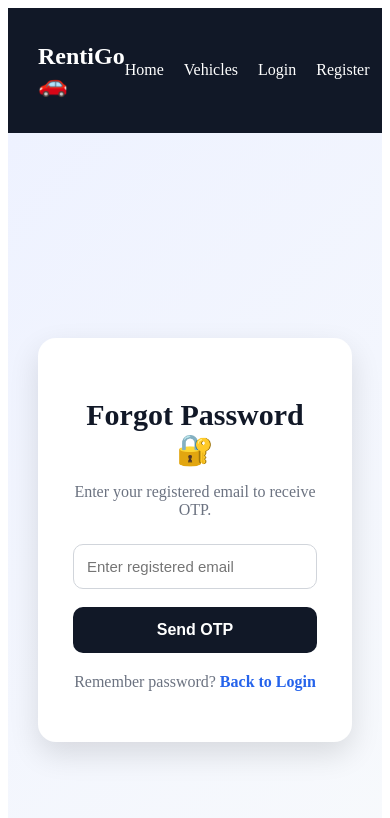
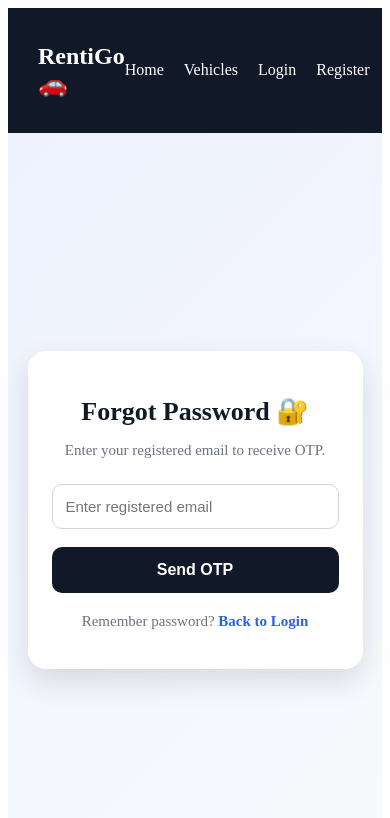
Before and after one commit to saikirangoud964/rentigo-vehicle-rental-system, a React app in the folder frontend/frontend/: page /forgot-password in a window 390 px wide. Shown: the top 818 px of the page. Built offline with nearby package versions, Linux system fonts and the light colour scheme; the HTML template or start-up script is replaced by a standard one.

Commit message:
Made forgot password page responsive

```diff
--- a/frontend/frontend/src/pages/ForgotPassword.jsx
+++ b/frontend/frontend/src/pages/ForgotPassword.jsx
@@ -27,7 +27,6 @@ function ForgotPassword() {
       navigate("/verify-otp");
     } catch (error) {
       console.log("OTP ERROR:", error.response?.data || error.message || error);
-
       alert(error.response?.data?.message || "Failed to send OTP");
     } finally {
       setLoading(false);
@@ -73,21 +72,23 @@ const pageStyle = {
   justifyContent: "center",
   alignItems: "center",
   background: "linear-gradient(135deg, #eef2ff, #f8fafc)",
-  padding: "30px",
+  padding: "clamp(16px, 5vw, 30px)",
+  boxSizing: "border-box",
 };
 
 const cardStyle = {
   width: "100%",
   maxWidth: "420px",
-  padding: "35px",
+  padding: "clamp(24px, 5vw, 35px)",
   background: "#fff",
   borderRadius: "18px",
   boxShadow: "0 12px 30px rgba(0,0,0,0.12)",
   textAlign: "center",
+  boxSizing: "border-box",
 };
 
 const titleStyle = {
-  fontSize: "30px",
+  fontSize: "clamp(26px, 5vw, 30px)",
   marginBottom: "10px",
   color: "#111827",
 };
@@ -95,6 +96,7 @@ const titleStyle = {
 const subtitleStyle = {
   color: "#6b7280",
   marginBottom: "25px",
+  fontSize: "clamp(15px, 2vw, 16px)",
 };
 
 const inputStyle = {
@@ -123,6 +125,7 @@ const btnStyle = {
 const backTextStyle = {
   marginTop: "20px",
   color: "#6b7280",
+  fontSize: "15px",
 };
 
 const linkStyle = {
```
